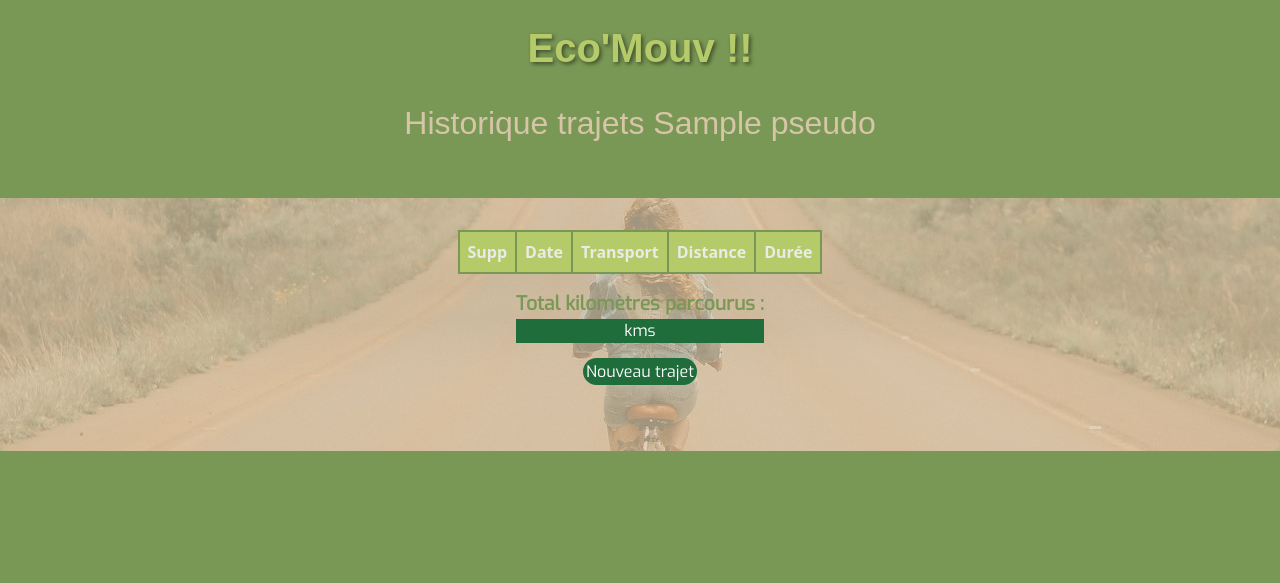
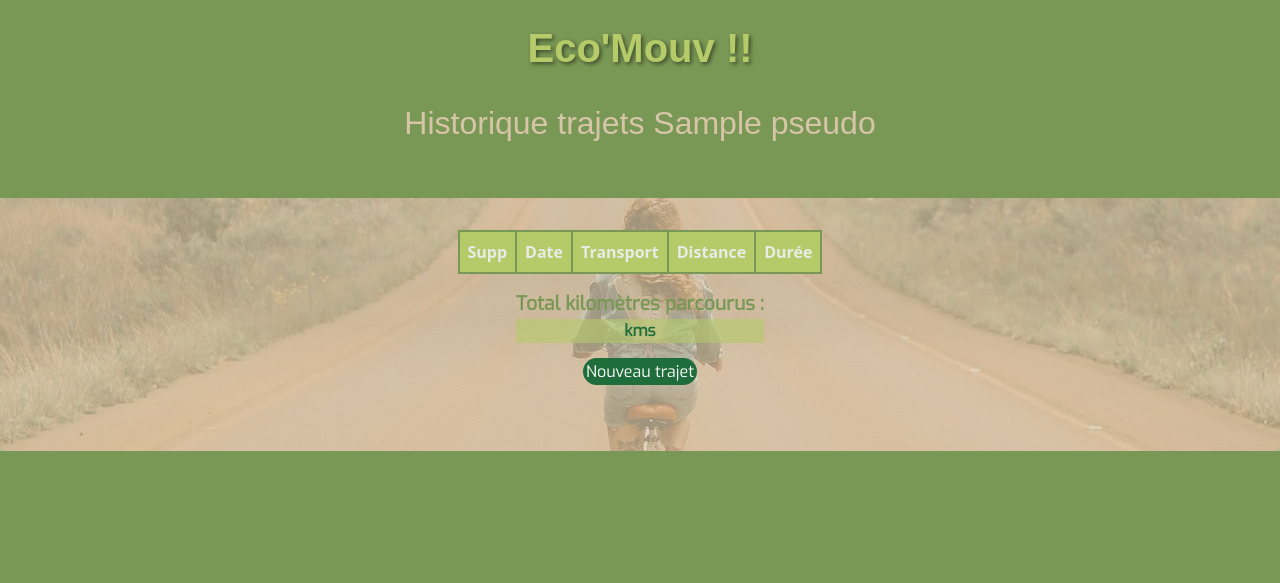
Before and after one commit to LN27100/metro_boulot_dodo, a PHP site: template views/view-history.php in a window 1280 px wide. Shown: the top 583 px of the page. Run offline with PHP 8.4, Linux system fonts and the light colour scheme; the template is opened without the code that fills it: most values are stand-ins (such as "Sample title", 1, 10 or a date in 2020); data that the repository does not hold is empty; some web fonts are replaced.

Commit message:
css total kms

```diff
--- a/assets/css/style.css
+++ b/assets/css/style.css
@@ -713,8 +713,9 @@ body>div.container8>div>section>table>tbody>tr>td {
   margin-bottom: 0;
 }
 .sommeKms {
-  background-color: #206D3C;
-  color: white;
+  background-color: rgba(181, 202, 105, 0.6);
+  color: #206D3C;
+  font-weight: bold;
 }
 
 body>div.text-center {
```
